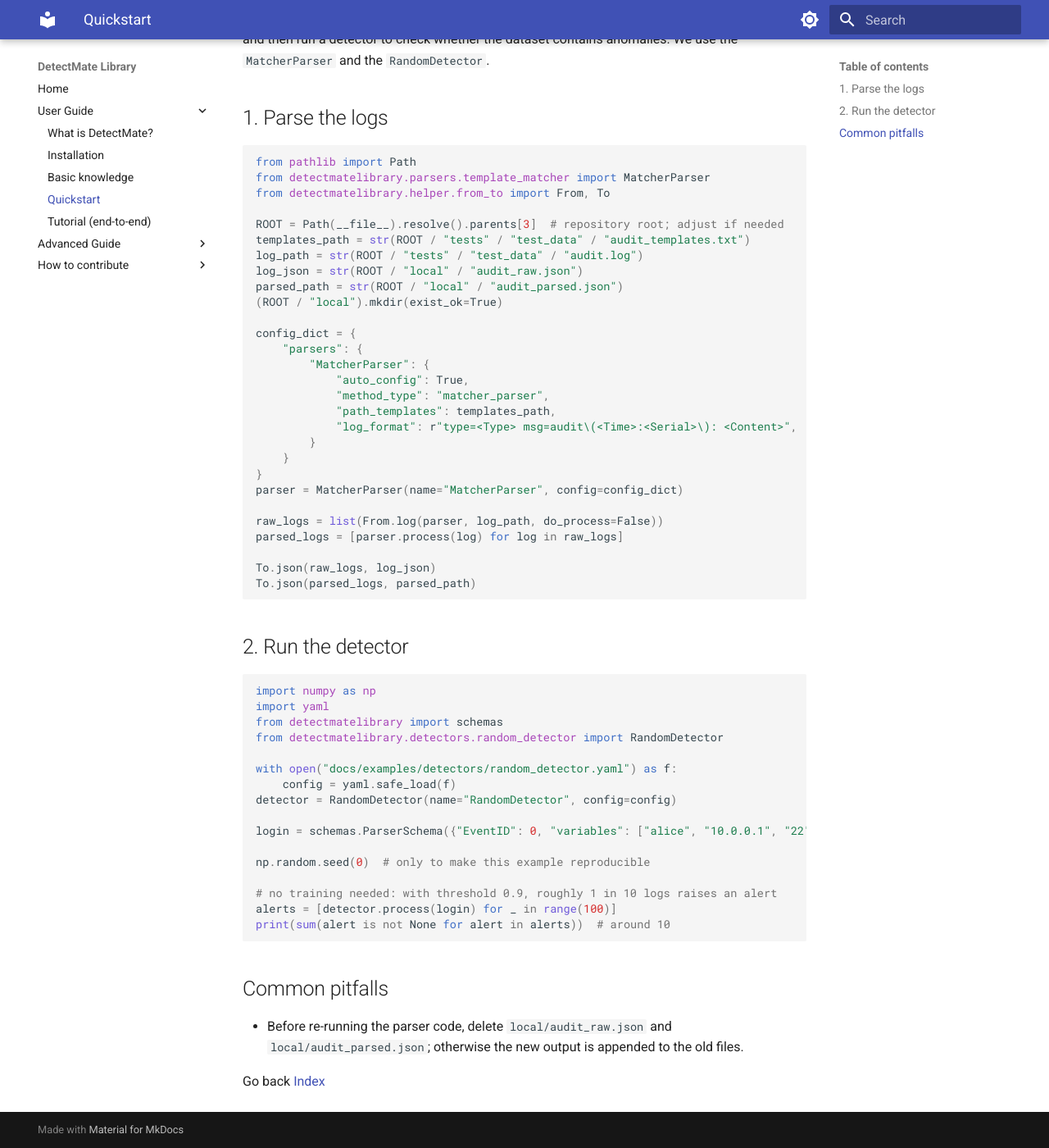
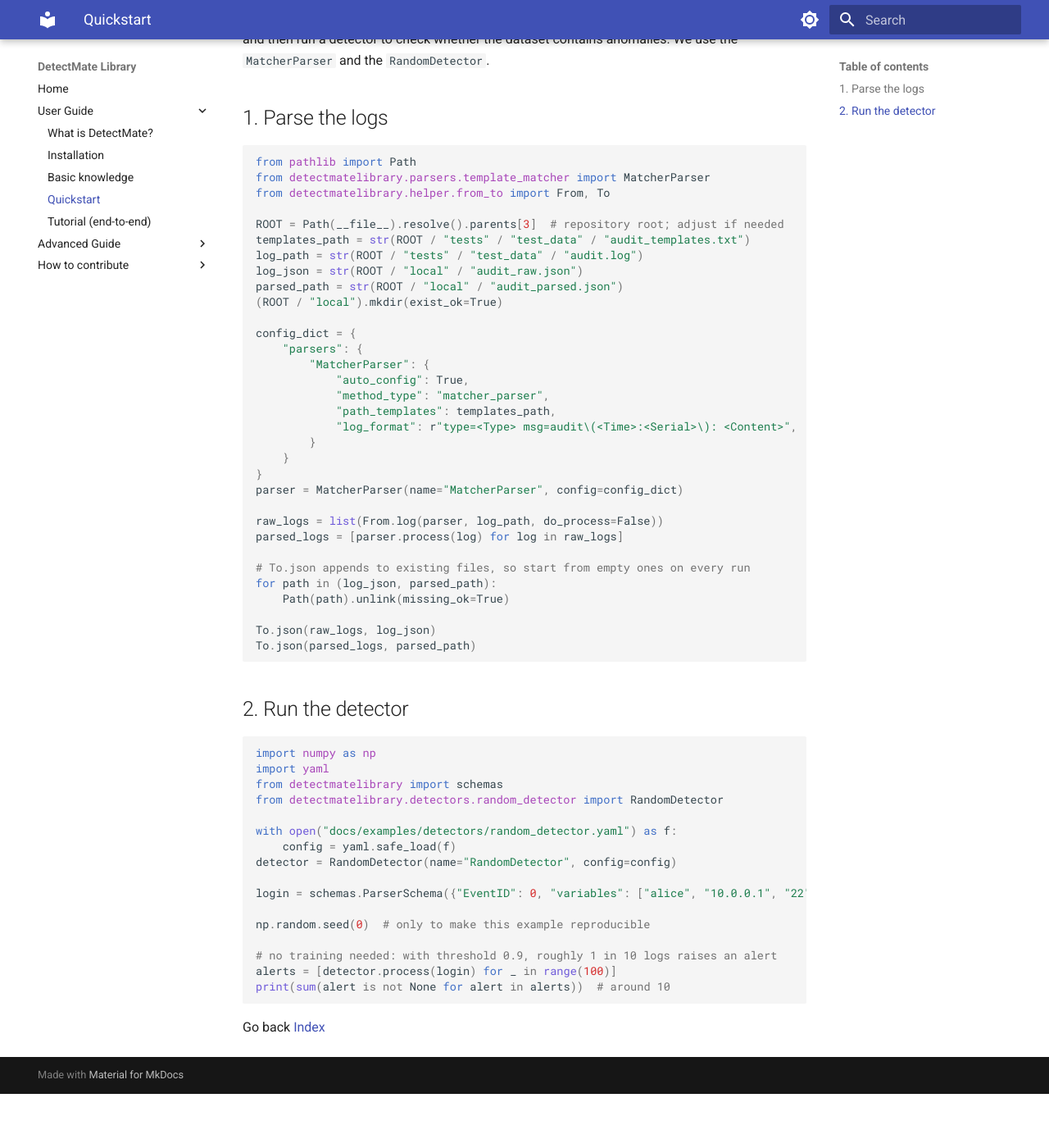
Before and after one commit to ait-detectmate/DetectMateLibrary, an MkDocs documentation site: the page built from docs/user_guide/quickstart.md, in a window 1280 px wide and 1400 px high, scrolled down 170 px. Shown: the whole window at 82% size. Built offline with MkDocs 1.6.1 and Material for MkDocs 9.7.7, drawn with Linux system fonts in a browser that asks for light colours; after the commit the page ends 1504 px from its top, so only the background shows below that.

Commit message:
remove pitfall from quickstart

````diff
--- a/docs/examples/others/quickstart.py
+++ b/docs/examples/others/quickstart.py
@@ -25,6 +25,10 @@ parser = MatcherParser(name="MatcherParser", config=config_dict)
 raw_logs = list(From.log(parser, log_path, do_process=False))
 parsed_logs = [parser.process(log) for log in raw_logs]
 
+# To.json appends to existing files, so start from empty ones on every run
+for path in (log_json, parsed_path):
+    Path(path).unlink(missing_ok=True)
+
 To.json(raw_logs, log_json)
 To.json(parsed_logs, parsed_path)
 # --8<-- [end:parse]
--- a/docs/user_guide/quickstart.md
+++ b/docs/user_guide/quickstart.md
@@ -16,9 +16,5 @@ detector to check whether the dataset contains anomalies. We use the
 ```python
 --8<-- "docs/examples/detectors/random_detector.py"
 ```
-## Common pitfalls
-
-* Before re-running the parser code, delete `local/audit_raw.json` and
-  `local/audit_parsed.json`; otherwise the new output is appended to the old files.
 
 Go back [Index](../index.md)
````
